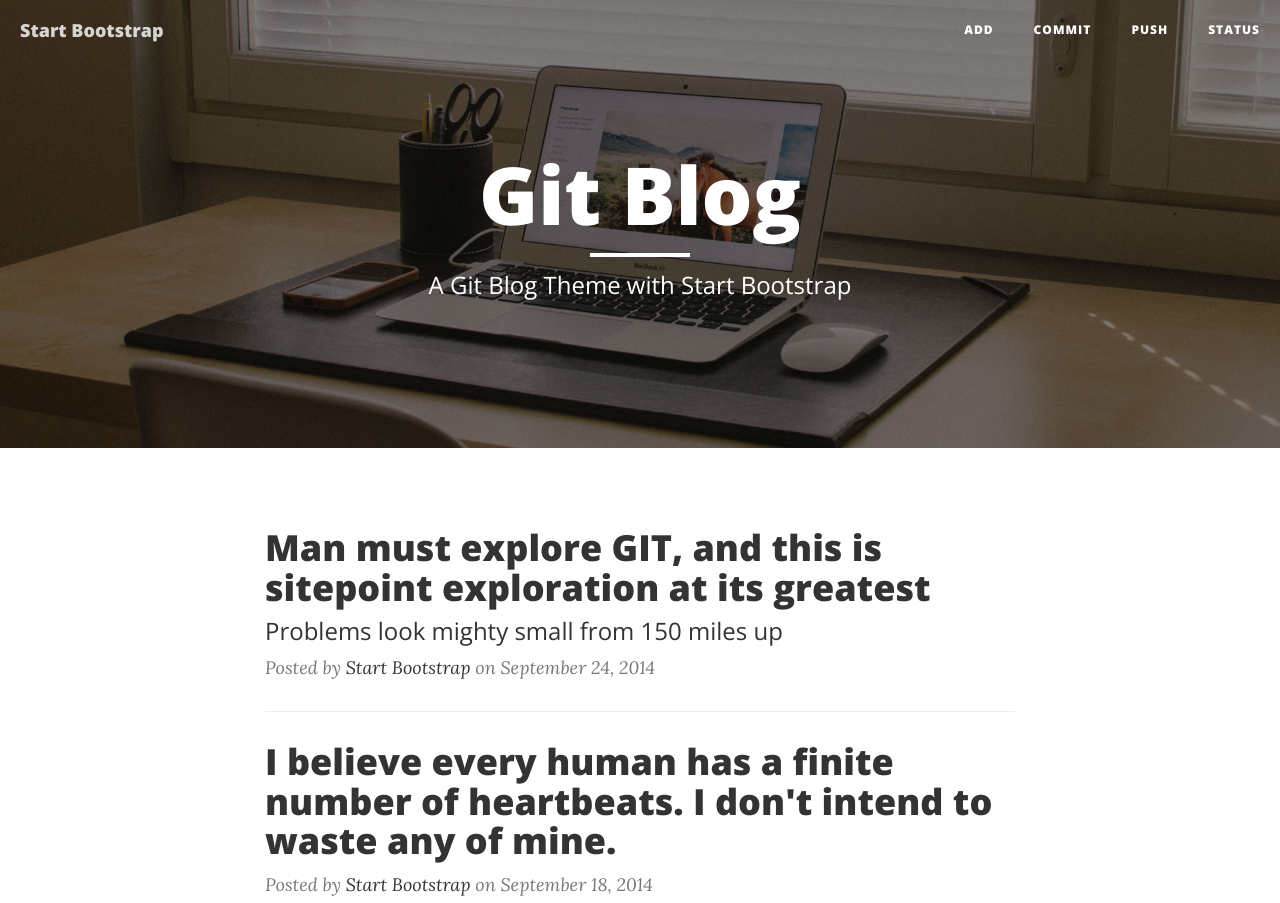
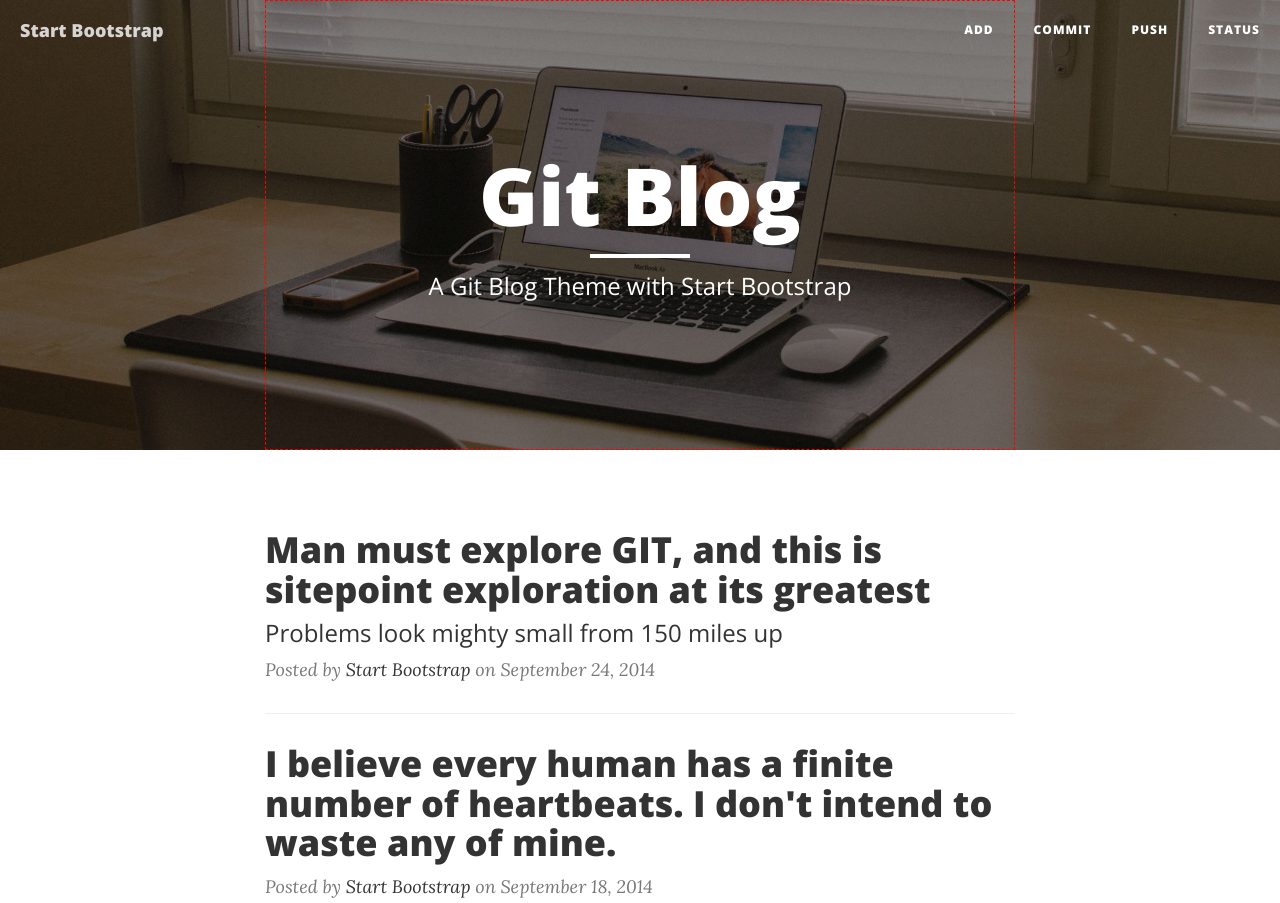
Before and after one commit to RoZZaH/learnable, a website: page index.html in a window 1280 px wide. Shown: the top 903 px of the page. Drawn offline with nearby package versions, Linux system fonts and the light colour scheme.

Commit message:
Red Border

```diff
--- a/css/clean-blog.css
+++ b/css/clean-blog.css
@@ -398,3 +398,8 @@ img::-moz-selection {
 body {
   -webkit-tap-highlight-color: #0085A1;
 }
+
+.site-heading {
+  color: #ff0000;
+  border: 1px dashed red;
+}
--- a/index.html
+++ b/index.html
@@ -15,7 +15,7 @@
     <link href="vendor/bootstrap/css/bootstrap.min.css" rel="stylesheet">
 
     <!-- Theme CSS -->
-    <link href="css/clean-blog.min.css" rel="stylesheet">
+    <link href="css/clean-blog.css" rel="stylesheet">
 
     <!-- Custom Fonts -->
     <link href="vendor/font-awesome/css/font-awesome.min.css" rel="stylesheet" type="text/css">
```
